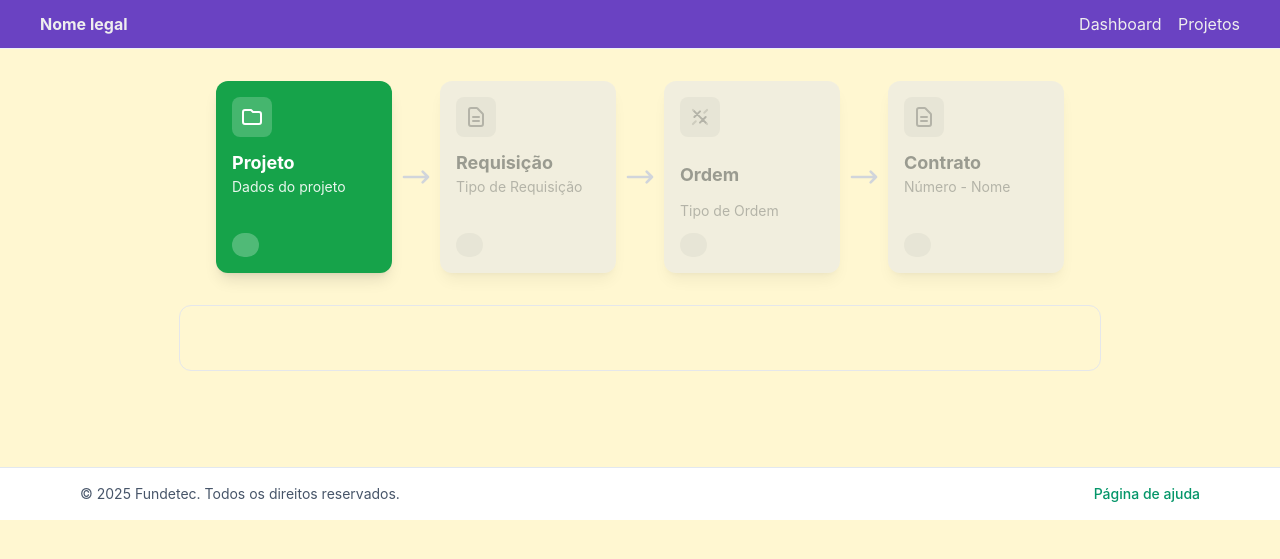
After one commit to raimundoludgerio/hackathon-funetec, a Flask app: page /ajuda in a window 1280 px wide. The commit adds this page. Shown: the top 559 px of the page. Run offline with Flask 3, Linux system fonts and the light colour scheme; some libraries are stand-ins or nearby versions.

Commit message:
finalizado o formulário de cadastro de projetos

```diff
--- a/hackathon-funetec/app/main/routes.py
+++ b/hackathon-funetec/app/main/routes.py
@@ -36,3 +36,7 @@ def index():
 @bp.route("/new")
 def create():
     return render_template("dashboard/main.html")
+
+@bp.route("/ajuda")
+def pagina_ajuda():
+    return render_template("dashboard/main.html")
--- a/hackathon-funetec/static/javascript/forms.js
+++ b/hackathon-funetec/static/javascript/forms.js
@@ -1,7 +1,7 @@
 const formularios = {
     dados_projeto: `
          <h2 class="text-center text-2xl">Dados do Projeto</h2>
-            <form action="/projects/new" method="post" class="space-y-4 bg-white rounded-xl" id="dadosProjeto">
+            <form action="#" method="post" class="space-y-4 bg-white rounded-xl" id="dadosProjeto">
                 <div>
                     <label class="text-sm block mb-1">Nome do projeto *</label>
                     <input name="nome" id="p_nome" class="w-full border rounded px-3 py-2" required/>
@@ -45,13 +45,165 @@ const formularios = {
     requisition: `
 
             <h2 class="text-center text-2xl">Requisição</h2>
+            <form action="#" method="post" class="space-y-4 bg-white rounded-xl" id="dadosSolicitacao">
+            <div>
+                <label class="text-sm block mb-1">Descrição *</label>
+                <input name="descricao" id="descricao" class="w-full border rounded px-3 py-2" required/>
+            </div>
+
+            <div class="grid grid-cols-2 gap-3">
+                <div>
+                    <label class="text-sm block mb-1">Data da Solicitação</label>
+                    <input id="dataSolicitacao" type="date" class="w-full border rounded px-3 py-2"/>
+                </div>
+
+                <div>
+                    <label class="text-sm block mb-1">Data Limite</label>
+                    <input id="dataLimite" type="date" class="w-full border rounded px-3 py-2"/>
+                </div>
+            </div>
+
+            <div class="grid grid-cols-2 gap-3">
+                <div>
+                    <label class="text-sm block mb-1">Valor (R$)</label>
+                    <input id="valor" class="w-full border rounded px-3 py-2"
+                           oninput="formatCurrencyInput(this)"/>
+                </div>
+
+                <div>
+                    <label class="text-sm block mb-1">Situação</label>
+                    <select id="situacao" class="w-full border rounded px-3 py-2">
+                        <option value="1">Aguardando Início</option>
+                        <option value="2">Em andamento</option>
+                        <option value="6">Concluído</option>
+                    </select>
+                </div>
+            </div>
+
+            <p id="solicError" class="text-sm text-red-600"></p>
+
+            <div class="flex gap-3">
+                <button type="submit" class="px-4 py-2 bg-emerald-500 text-white rounded">Salvar</button>
+                <a href="{{ url_for('main.create') }}" class="px-4 py-2 border rounded">Cancelar</a>
+            </div>
+            </form>
+
 
     `,
     order: `
           <h2 class="text-center text-2xl">Ordem</h2>
+          <form action="#" method="post" class="space-y-4 bg-white rounded-xl" id="dadosProjeto">
+              <div>
+                <label class="text-sm block mb-1">Descrição *</label>
+                <input name="descricao" id="p_descricao" class="w-full border rounded px-3 py-2" required/>
+              </div>
+
+              <div class="grid grid-cols-2 gap-3">
+                <div>
+                  <label class="text-sm block mb-1">Data Solicitação</label>
+                  <input id="p_dataSolicitacao" type="date" class="w-full border rounded px-3 py-2"/>
+                </div>
+                <div>
+                  <label class="text-sm block mb-1">Data Limite</label>
+                  <input id="p_dataLimite" type="date" class="w-full border rounded px-3 py-2"/>
+                </div>
+              </div>
+
+              <div class="grid grid-cols-2 gap-3">
+                <div>
+                  <label class="text-sm block mb-1">Valor (R$)</label>
+                  <input id="p_valor" class="w-full border rounded px-3 py-2" oninput="formatCurrencyInput(this)"/>
+                </div>
+                <div>
+                  <label class="text-sm block mb-1">Data Recebido</label>
+                  <input id="p_dataRecebido" type="date" class="w-full border rounded px-3 py-2"/>
+                </div>
+              </div>
+
+              <div>
+                <label class="text-sm block mb-1">Situação</label>
+                <select id="p_situacao" class="w-full border rounded px-3 py-2">
+                  <option value="1">Aguardando</option>
+                </select>
+              </div>
+
+              <p id="projError" class="text-sm text-red-600"></p>
+
+              <div class="flex gap-3">
+                <button type="submit" class="px-4 py-2 bg-emerald-500 text-white rounded">Salvar</button>
+                <a href="{{ url_for('main.create') }}" class="px-4 py-2 border rounded">Cancelar</a>
+              </div>
+        </form>
     `,
     contract: `
-          <h2 class="text-center text-2xl">Contrato</h2>
+    <form action="#" method="post" class="space-y-4 bg-white rounded-xl" id="dadosProjeto">
+          <div>
+            <label class="text-sm block mb-1">Descrição *</label>
+            <input name="descricao" id="p_descricao" class="w-full border rounded px-3 py-2" required/>
+          </div>
+
+          <div class="grid grid-cols-2 gap-3">
+            <div>
+              <label class="text-sm block mb-1">CPF/CNPJ</label>
+              <input id="p_cpfcnpj" class="w-full border rounded px-3 py-2"/>
+            </div>
+            <div>
+              <label class="text-sm block mb-1">Contratado</label>
+              <input id="p_contratado" class="w-full border rounded px-3 py-2"/>
+            </div>
+          </div>
+
+          <div>
+            <label class="text-sm block mb-1">Tipo Pessoa</label>
+            <select id="p_tipoPessoa" class="w-full border rounded px-3 py-2">
+              <option value="F">Física</option>
+              <option value="J">Jurídica</option>
+            </select>
+          </div>
+
+          <div class="grid grid-cols-2 gap-3">
+            <div>
+              <label class="text-sm block mb-1">Data Início</label>
+              <input id="p_dataInicio" type="date" class="w-full border rounded px-3 py-2"/>
+            </div>
+            <div>
+              <label class="text-sm block mb-1">Data Fim</label>
+              <input id="p_dataFim" type="date" class="w-full border rounded px-3 py-2"/>
+            </div>
+          </div>
+
+          <div class="grid grid-cols-2 gap-3">
+            <div>
+              <label class="text-sm block mb-1">Valor (R$)</label>
+              <input id="p_valor" class="w-full border rounded px-3 py-2" oninput="formatCurrencyInput(this)"/>
+            </div>
+            <div>
+              <label class="text-sm block mb-1">Parcelas</label>
+              <input id="p_parcelas" type="number" class="w-full border rounded px-3 py-2" min="1"/>
+            </div>
+          </div>
+
+          <div>
+            <label class="text-sm block mb-1">Data Parcela Inicial</label>
+            <input id="p_dataParcelaInicial" type="date" class="w-full border rounded px-3 py-2"/>
+          </div>
+
+          <div>
+            <label class="text-sm block mb-1">Situação</label>
+            <select id="p_situacao" class="w-full border rounded px-3 py-2">
+              <option value="1">Aguardando Início</option>
+              <option value="2">Em Andamento</option>
+              <option value="3">Finalizado</option>
+            </select>
+          </div>
+
+          <p id="projError" class="text-sm text-red-600"></p>
+
+          <div class="flex gap-3">
+            <button type="submit" class="px-4 py-2 bg-emerald-500 text-white rounded">Salvar</button>
+            <a href="{{ url_for('main.create') }}" class="px-4 py-2 border rounded">Cancelar</a>
+          </div>
+        </form>
     `,
 }
 let formularioVisivel = null;
@@ -60,50 +212,90 @@ function mostrarFormulario(formId) {
     const container = document.getElementById('formContainer');
     const containerForm = document.getElementById('containerForm');
     containerForm.classList.add('shadow-xl', 'bg-white');
+
     if (formularioVisivel === formId) {
         // Se o formulário clicado já está visível, esconda-o
         container.innerHTML = '';
         containerForm.classList.remove('shadow-xl', 'bg-white');
         formularioVisivel = null;
-        return
+        return;
     }
-    // Senão, mostra o formulário correspondente
+
+    // Mostra o formulário correspondente
     container.innerHTML = formularios[formId];
     formularioVisivel = formId;
 
-    if (formId == 'dados_projeto') {
+    if (formId === 'dados_projeto') {
         const form = document.getElementById('dadosProjeto');
-        form.addEventListener('submit', async function (e) {
-            e.preventDefault(); // Impede o envio tradicional
-            const formData = new FormData(form);
+        form.addEventListener('submit', function (e) {
+            e.preventDefault();
 
-            try {
-                const response = await fetch('/projects/new', {
-                    method: 'POST',
-                    body: formData
-                });
-                console.log("RESPONSE")
-                console.log(response.body)
-                if (response.ok) {
-                    // Sucesso! Agora habilita o Botão 2 e mostra o Formulário B
-                    const cardRequisition = document.getElementById('cardRequisition');
-                    const linkDesabilidato = document.querySelector('.desabilitado')
-                    cardRequisition.classList.remove("bg-gray-300");
-                    cardRequisition.classList.remove("text-gray-500");
-                    cardRequisition.classList.add("bg-green-600");
-                    cardRequisition.classList.add("text-white");
-                    linkDesabilidato.classList.remove('desabilitado')
+            // Validação simples
+            const nome = document.getElementById('p_nome').value.trim();
+            const valor = parseFloat((document.getElementById('p_valor').value || "0").replace(/\D/g, "")) / 100;
+            const dataInicio = document.getElementById('p_dataInicio').value;
+            const dataEnc = document.getElementById('p_dataEnc').value;
 
-                    document.getElementById("titleCardRequisition").classList.remove("text-gray-700")
-                    document.getElementById("tipoRequisition").classList.remove("text-gray-500")
-                    mostrarFormulario('requisition');
-                } else {
-                    alert('Erro ao enviar formulário A.');
-                }
-            } catch (error) {
-                console.error('Erro ao enviar:', error);
-                alert('Erro de rede ao enviar formulário A.');
+            if (!nome) {
+                alert("⚠️ Nome do projeto é obrigatório.");
+                return;
             }
+            if (valor <= 0) {
+                alert("⚠️ Valor deve ser maior que zero.");
+                return;
+            }
+            if (dataInicio && dataEnc && new Date(dataEnc) < new Date(dataInicio)) {
+                alert("⚠️ Data de encerramento não pode ser antes da data de início.");
+                return;
+            }
+
+            alert("✅ Projeto salvo (simulação).");
+
+            // Habilita card da Requisição
+            const cardRequisition = document.getElementById('cardRequisition');
+            const linkDesabilidato = document.querySelector('.desabilitado');
+            cardRequisition.classList.remove("bg-gray-300", "text-gray-500");
+            cardRequisition.classList.add("bg-green-600", "text-white");
+            if (linkDesabilidato) linkDesabilidato.classList.remove('desabilitado');
+
+            document.getElementById("titleCardRequisition").classList.remove("text-gray-700");
+            document.getElementById("tipoRequisition").classList.remove("text-gray-500");
+
+            // Abre o próximo formulário automaticamente
+            mostrarFormulario('requisition');
+        });
+    } else if (formId === 'requisition') {
+        const form = document.getElementById('dadosRequisition');
+        form.addEventListener('submit', function (e) {
+            e.preventDefault();
+
+            // Validação simples
+            const descricao = document.getElementById('descricao').value.trim();
+            const valor = parseFloat((document.getElementById('valor').value || "0").replace(/\D/g, "")) / 100;
+            const dataSolicitacao = document.getElementById('dataSolicitacao').value;
+            const dataLimite = document.getElementById('dataLimite').value;
+
+            if (!descricao) {
+                alert("⚠️ Descrição é obrigatória.");
+                return;
+            }
+            if (valor <= 0) {
+                alert("⚠️ Valor deve ser maior que zero.");
+                return;
+            }
+            if (dataSolicitacao && dataLimite && new Date(dataLimite) < new Date(dataSolicitacao)) {
+                alert("⚠️ Data limite não pode ser antes da solicitação.");
+                return;
+            }
+
+            alert("✅ Requisição salva (simulação).");
+
+            // Habilita card do Contrato (exemplo)
+            const cardContract = document.getElementById('cardContract');
+            cardContract.classList.remove("bg-gray-300", "text-gray-500");
+            cardContract.classList.add("bg-green-600", "text-white");
+
+            document.getElementById("titleCardContract").classList.remove("text-gray-700");
         });
     }
 }
--- a/hackathon-funetec/templates/base.html
+++ b/hackathon-funetec/templates/base.html
@@ -23,6 +23,9 @@
     {% block content %}{% endblock %}
 </main>
 
+{% include 'includes/footer.html' %}
+
+
 <script src="{{ url_for('static', filename='javascript/dashboard.js') }}"></script>
 <script src="{{ url_for('static', filename='javascript/projetos.js') }}"></script>
 <script src="{{ url_for('static', filename='javascript/forms.js') }}"></script>
--- /dev/null
+++ b/hackathon-funetec/templates/includes/footer.html
@@ -0,0 +1,8 @@
+<footer class="mt-8 bg-white border-t border-slate-200">
+  <div class="max-w-6xl mx-auto px-4 py-4 flex flex-col sm:flex-row items-center justify-between text-sm text-slate-600">
+    <p>© 2025 Fundetec. Todos os direitos reservados.</p>
+    <a href="/ajuda" class="mt-2 sm:mt-0 text-emerald-600 hover:text-emerald-800 font-medium">
+      Página de ajuda
+    </a>
+  </div>
+</footer>
```
